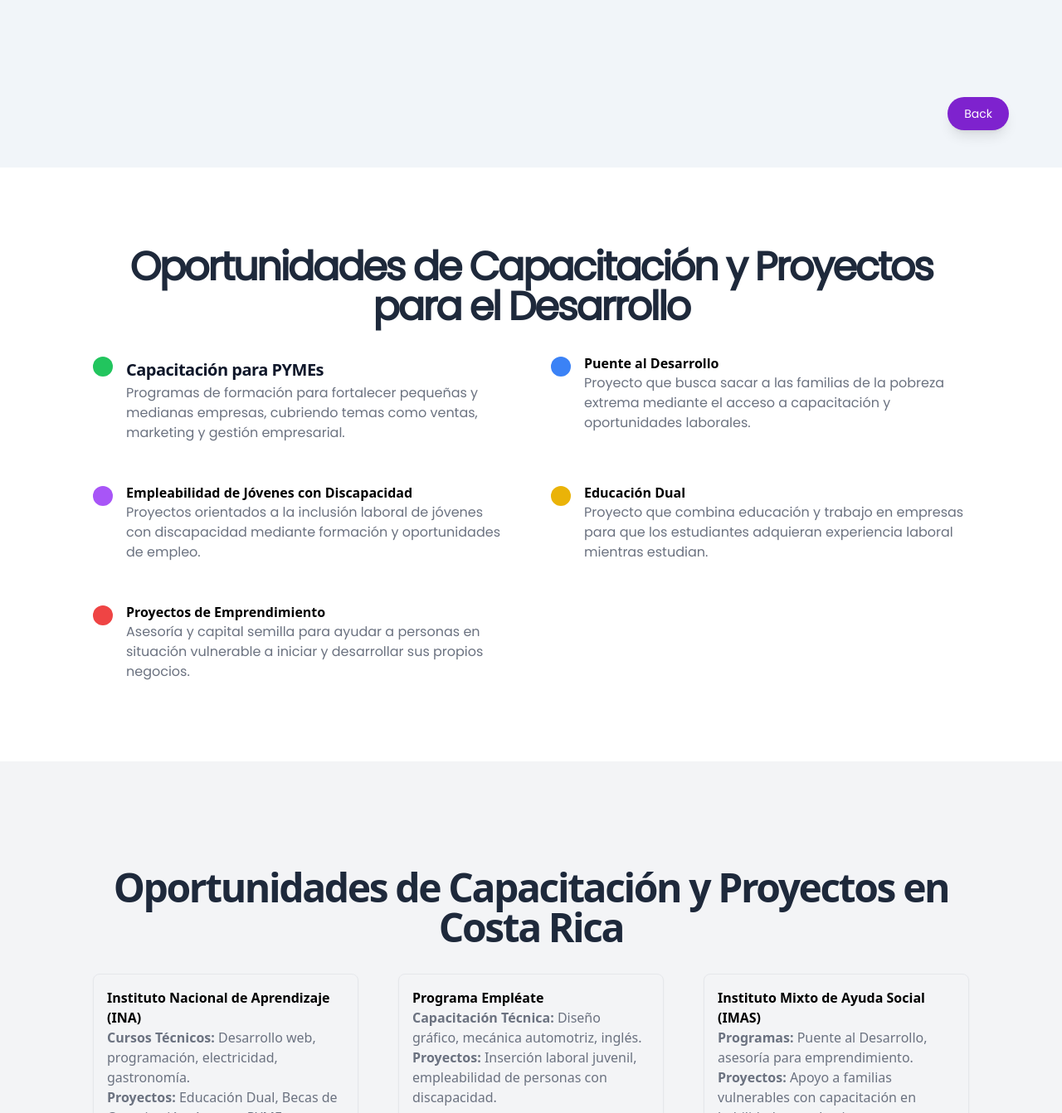
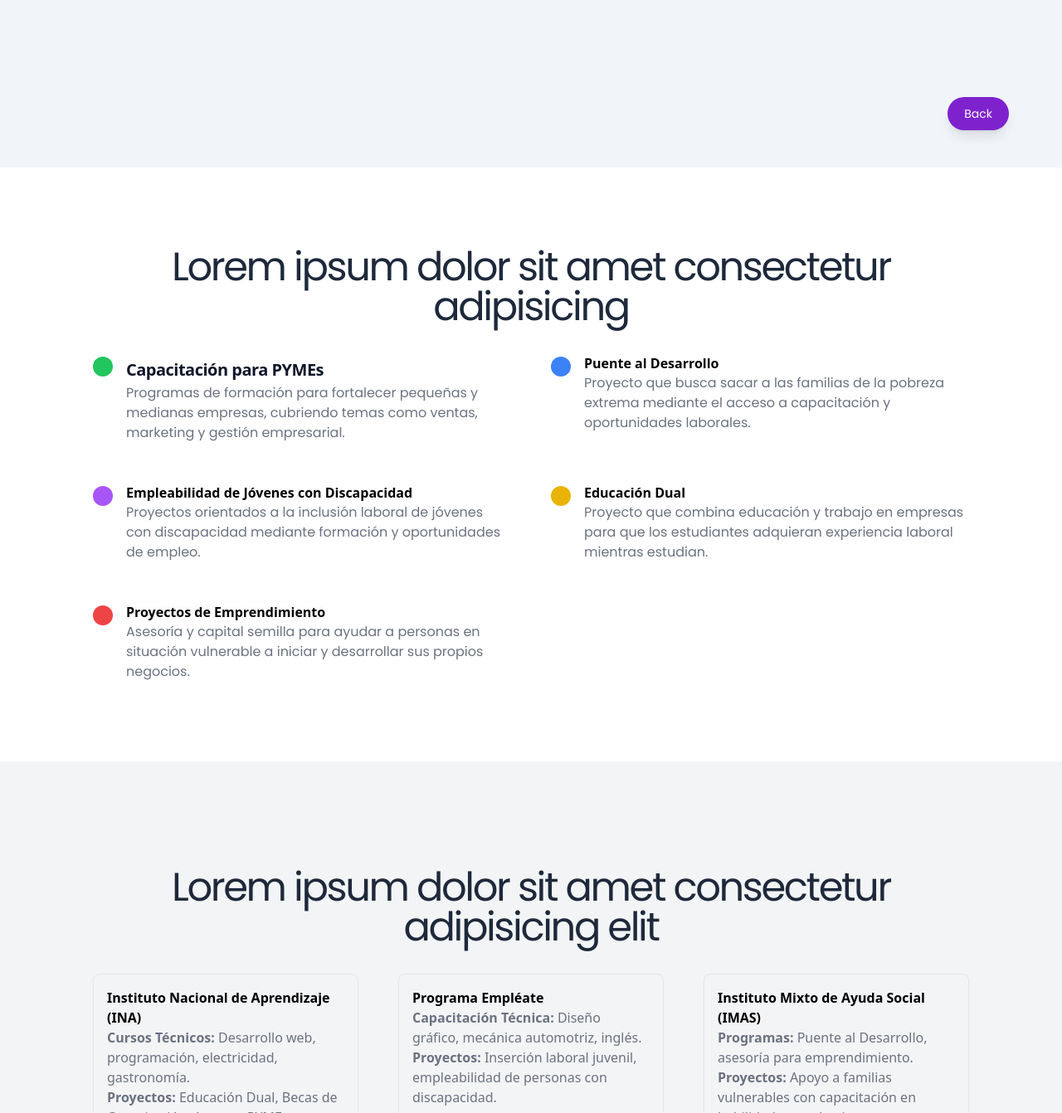
Before and after one commit to KevinAlpizarDev/JoinJob_app, a React (Vite) app in the folder reactApp/: page / in a window 1280 px wide. Shown: the part 603-1945 px from the top of the page at 83% size. Built offline with nearby package versions, Linux system fonts and the light colour scheme.

Commit message:
style advance and more

```diff
--- a/reactApp/src/components/LandingPage.jsx
+++ b/reactApp/src/components/LandingPage.jsx
@@ -55,8 +55,11 @@ export default function LandingPage() {
 
           <section className="w-full  md:py-24 lg: ">
             <div className="container md:px-28">
-              <h2 className="text-3xl text-slate-800 font-black tracking-tighter sm:text-4xl md:text-5xl text-center mb-8 font-poppins">
-                Oportunidades de Capacitación y Proyectos para el Desarrollo
+              {/* <h2 className=" text-slate-800 font-black tracking-tighter sm:text-4xl md:text-5xl text-center mb-8 font-poppins">
+             Lorem, ipsum dolor sit amet consectetur adipisicing elit
+              </h2> */}
+              <h2 className="text-3xl font-poppins text-slate-800 tracking-tighter sm:text-4xl md:text-5xl text-center mb-8">
+               Lorem ipsum dolor sit amet consectetur adipisicing
               </h2>
               <div className="grid gap-6 lg:grid-cols-2 lg:gap-12">
                 <div className="flex items-start space-x-4">
@@ -125,8 +128,11 @@ export default function LandingPage() {
 
           <section className="w-full py-12 md:py-24 lg:py-32 bg-gray-100 dark:bg-gray-800">
             <div className="container px-4 md:px-28">
-              <h2 className="text-3xl font-black text-slate-800 tracking-tighter sm:text-4xl md:text-5xl text-center mb-8">
+              {/* <h2 className="text-3xl font-poppins text-slate-800 tracking-tighter sm:text-4xl md:text-5xl text-center mb-8">
                 Oportunidades de Capacitación y Proyectos en Costa Rica
+              </h2> */}
+                  <h2 className="text-3xl font-poppins text-slate-800 tracking-tighter sm:text-4xl md:text-5xl text-center mb-8">
+            Lorem ipsum dolor sit amet consectetur adipisicing elit
               </h2>
               <div className="grid gap-6 lg:grid-cols-3 lg:gap-12">
                 {/* INA */}
```
